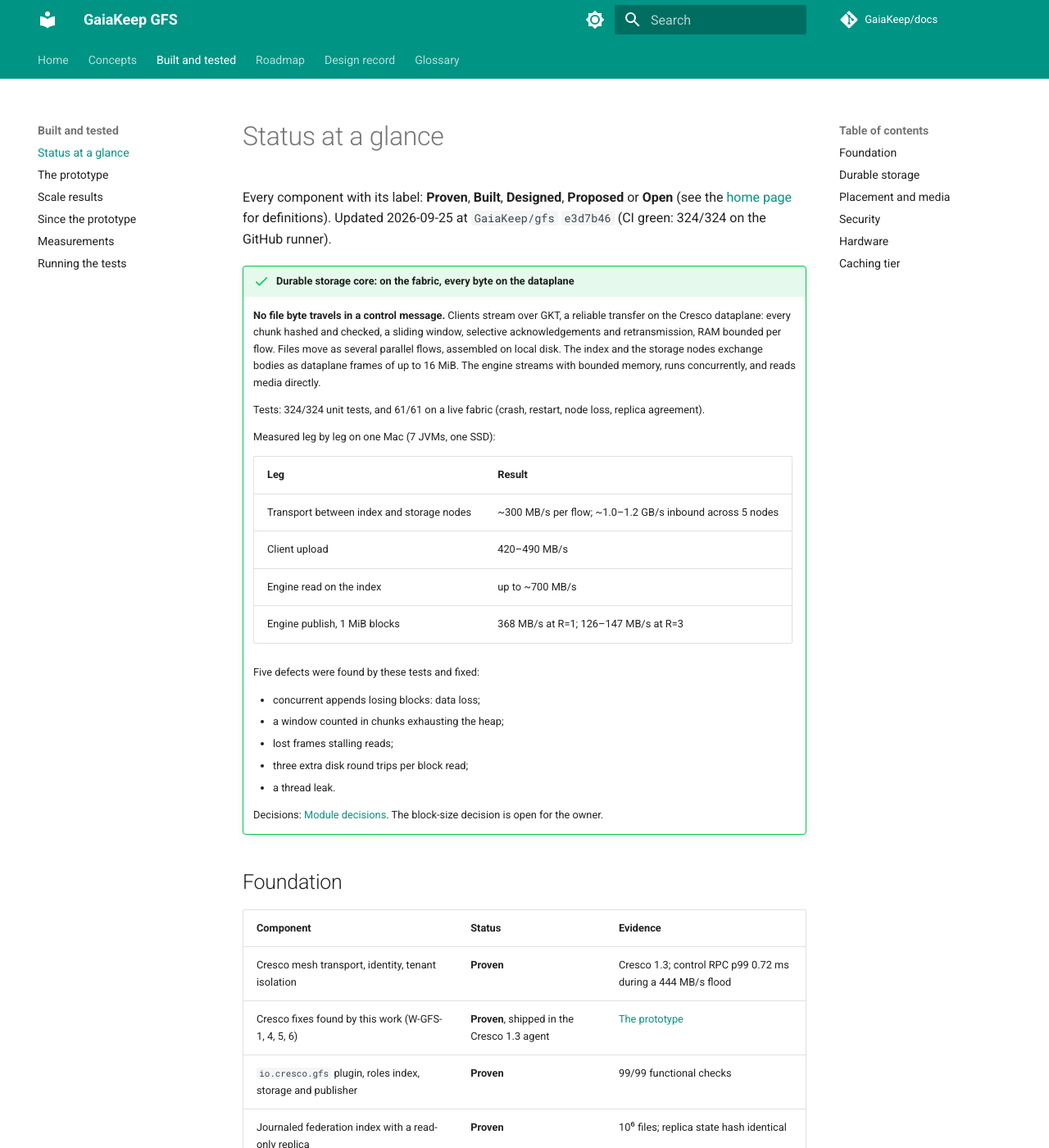
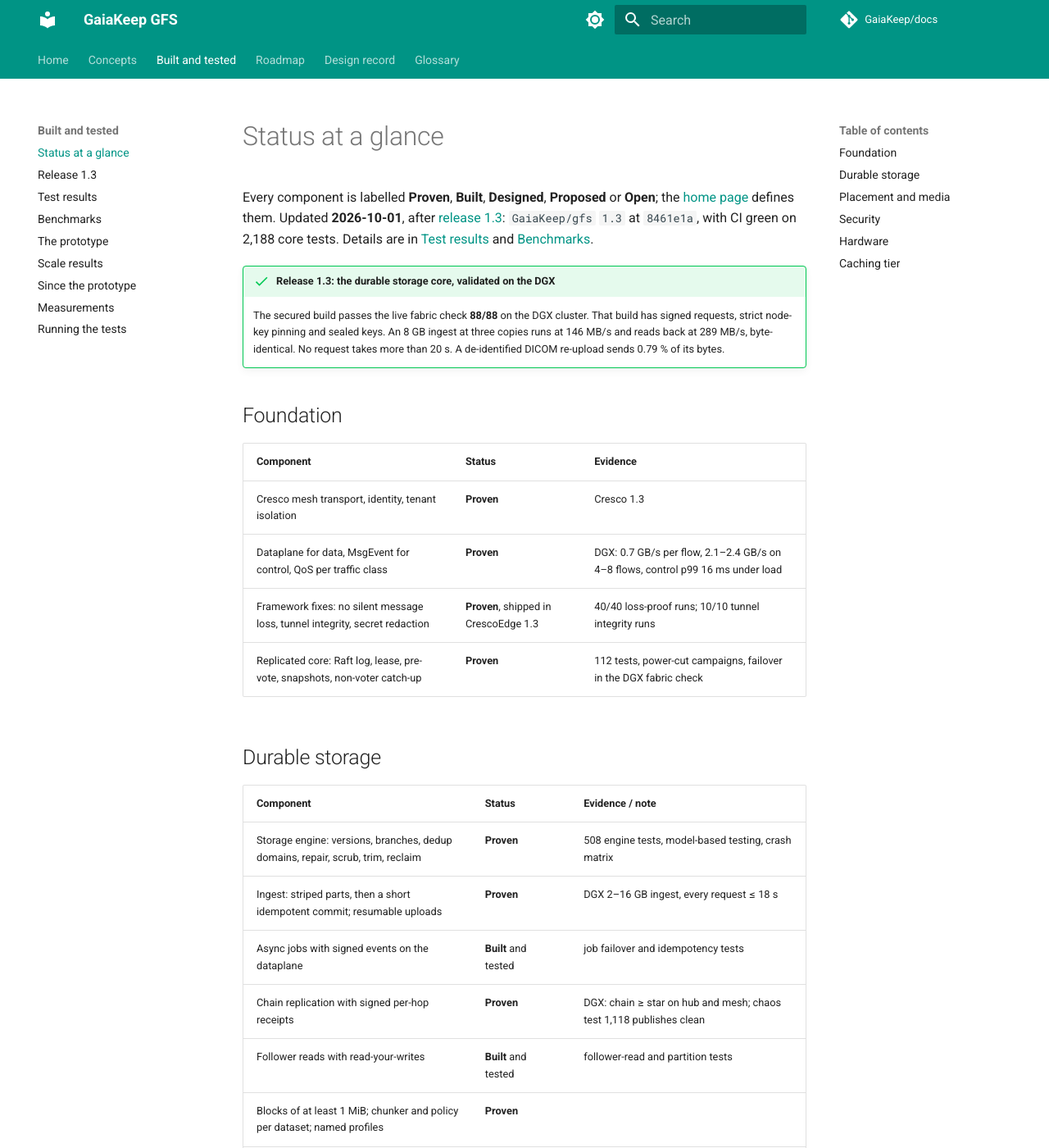
Before and after one commit to GaiaKeep/docs, an MkDocs documentation site: the page built from docs/built/status.md, in a window 1280 px wide and 1400 px high. Shown: the whole window at 82% size. Built offline with MkDocs 1.6.1 and Material for MkDocs 9.7.7, drawn with Linux system fonts in a browser that asks for light colours; comment, search, counter and statistics services are not loaded; some of the changed text lies outside the part shown.

Commit message:
Release 1.3 status: release notes, test results (CI 2,188 tests by area, campaigns, framework validation), benchmarks (DGX transport, ingest, replication, dedup, pack, tape, WAN); status, home, remaining work and harnesses updated
Co-Authored-By: Claude Opus 5.5 <noreply@anthropic.com>

```diff
--- a/docs/built/status.md
+++ b/docs/built/status.md
@@ -1,104 +1,71 @@
 # Status at a glance
 
-Every component with its label: **Proven**, **Built**, **Designed**, **Proposed** or **Open**
-(see the [home page](../index.md) for definitions). Updated 2026-09-25 at `GaiaKeep/gfs` `e3d7b46` (CI green: 324/324 on the GitHub runner).
+Every component is labelled **Proven**, **Built**, **Designed**, **Proposed** or **Open**; the
+[home page](../index.md) defines them. Updated **2026-10-01**, after [release 1.3](release-1-3.md):
+`GaiaKeep/gfs` `1.3` at `8461e1a`, with CI green on 2,188 core tests. Details are in
+[Test results](tests.md) and [Benchmarks](benchmarks.md).
 
-!!! success "Durable storage core: on the fabric, every byte on the dataplane"
-    **No file byte travels in a control message.** Clients stream over GKT, a reliable transfer on the
-    Cresco dataplane: every chunk hashed and checked, a sliding window, selective acknowledgements and
-    retransmission, RAM bounded per flow. Files move as several parallel flows, assembled on local disk.
-    The index and the storage nodes exchange bodies as dataplane frames of up to 16 MiB. The engine
-    streams with bounded memory, runs concurrently, and reads media directly.
-
-    Tests: 324/324 unit tests, and 61/61 on a live fabric (crash, restart, node loss, replica agreement).
-
-    Measured leg by leg on one Mac (7 JVMs, one SSD):
-
-    | Leg | Result |
-    |---|---|
-    | Transport between index and storage nodes | ~300 MB/s per flow; ~1.0–1.2 GB/s inbound across 5 nodes |
-    | Client upload | 420–490 MB/s |
-    | Engine read on the index | up to ~700 MB/s |
-    | Engine publish, 1 MiB blocks | 368 MB/s at R=1; 126–147 MB/s at R=3 |
-
-    Five defects were found by these tests and fixed:
-
-    - concurrent appends losing blocks: data loss;
-    - a window counted in chunks exhausting the heap;
-    - lost frames stalling reads;
-    - three extra disk round trips per block read;
-    - a thread leak.
-
-    Decisions: [Module decisions](../design/MODULE-DECISIONS.md). The block-size decision is open for the owner.
+!!! success "Release 1.3: the durable storage core, validated on the DGX"
+    The secured build passes the live fabric check **88/88** on the DGX cluster. That build has
+    signed requests, strict node-key pinning and sealed keys. An 8 GB ingest at three copies runs at
+    146 MB/s and reads back at 289 MB/s, byte-identical. No request takes more than 20 s. A
+    de-identified DICOM re-upload sends 0.79 % of its bytes.
 
 ## Foundation
 
 | Component | Status | Evidence |
 |---|---|---|
-| Cresco mesh transport, identity, tenant isolation | **Proven** | Cresco 1.3; control RPC p99 0.72 ms during a 444 MB/s flood |
-| Cresco fixes found by this work (W-GFS-1, 4, 5, 6) | **Proven**, shipped in the Cresco 1.3 agent | [The prototype](prototype.md) |
-| `io.cresco.gfs` plugin, roles index, storage and publisher | **Proven** | 99/99 functional checks |
-| Journaled federation index with a read-only replica | **Proven** | 10⁶ files; replica state hash identical |
-| Publication by delta, including deletes | **Proven** | E3 |
-| Projects, owners, delegates, members; grants enforced at the origin | **Proven** | E4, E5 |
-| Monitoring: dashboard Storage tab, pushed state beacon | **Proven** | D1 |
+| Cresco mesh transport, identity, tenant isolation | **Proven** | Cresco 1.3 |
+| Dataplane for data, MsgEvent for control, QoS per traffic class | **Proven** | DGX: 0.7 GB/s per flow, 2.1–2.4 GB/s on 4–8 flows, control p99 16 ms under load |
+| Framework fixes: no silent message loss, tunnel integrity, secret redaction | **Proven**, shipped in CrescoEdge 1.3 | 40/40 loss-proof runs; 10/10 tunnel integrity runs |
+| Replicated core: Raft log, lease, pre-vote, snapshots, non-voter catch-up | **Proven** | 112 tests, power-cut campaigns, failover in the DGX fabric check |
 
 ## Durable storage
 
 | Component | Status | Evidence / note |
 |---|---|---|
-| Encrypt-then-erasure-code across sites, blind holders, keyless repair, scrub | **Proven** (prototype shape) | E6–E8, storm tests |
-| Shamir t-of-n site-key custody with an approver quorum | **Proven** | E9 |
-| Reciprocity ledger (entitlement follows contribution) | **Proven** | E10 |
-| Real fsync durability barrier in the block store | **Built** | `dd6328a`; measured cost |
-| Replication with repair, scrub, trim and failure-domain placement | **Proven** on the fabric | 180-cell matrix; live: node killed, reads survive, repair restores |
+| Storage engine: versions, branches, dedup domains, repair, scrub, trim, reclaim | **Proven** | 508 engine tests, model-based testing, crash matrix |
+| Ingest: striped parts, then a short idempotent commit; resumable uploads | **Proven** | DGX 2–16 GB ingest, every request ≤ 18 s |
+| Async jobs with signed events on the dataplane | **Built** and tested | job failover and idempotency tests |
+| Chain replication with signed per-hop receipts | **Proven** | DGX: chain ≥ star on hub and mesh; chaos test 1,118 publishes clean |
+| Follower reads with read-your-writes | **Built** and tested | follower-read and partition tests |
+| Blocks of at least 1 MiB; chunker and policy per dataset; named profiles | **Proven** | |
+| Format-aware dedup (DICOM, NIfTI, TIFF) with client-side have-check | **Proven** | real data on the DGX: 0.79 % of bytes sent on re-upload |
+| Pack containers on storage nodes | **Built** and measured | 8× publish, sub-second start-up at 10⁶ extents; 1,500-round power-cut campaign |
+| Lifecycle: forget, prune, destroy, retention, legal hold | **Built** and tested | 70 lifecycle tests |
 | Erasure coding reached by repack | **Designed** | |
-| Versions, runs, branches, extracts, citations | **Proven**: commits journaled and replicated through the index | JournalReplayTest; live F3, F5, F8 |
-| Derivations | **Designed** | |
-| Tenant / collection / deduplication domain model, grants | **Built** | PolicyEngineTest (every rule), engine owner cases |
-| Per-block hashing and domain-dependent block identity and keys | **Built** | BlockCodecTest; oracle rule holds end to end |
-| Chunkers: fixed, content-defined, keyed content-defined | **Built** and measured | content-defined 64 KiB recommended (D-C1-1) |
 
 ## Placement and media
 
 | Component | Status | Evidence / note |
 |---|---|---|
-| `ExtentBinding` interface and filesystem binding | **Built** | BindingTest 23/23 |
-| New engine does all I/O through the interface | **Built** | the prototype's live plugin path still calls the store directly |
-| Placement from measured write rate | **Built**, on the live placement path | `2842891`; wire-contract lint |
-| Fail-closed durability barrier in placement | **Built**, on the live placement path | `fc5d81b`; BarrierTest 13/13 |
-| Retention floors and refusing `reclaim` | **Built** | `a3b7d0f` |
-| Properties with a recorded basis; media labels banned from placement | **Proposed** | A1, A2 |
-| Tape plant simulator and mount scheduler | **Built** | `SimPlant`, `PlantScheduler` |
-| Media-life admission rule | **Built** | `a3b7d0f` |
-| Raw SCSI tape binding (`st`/`sg`) | **Designed** | Bareos removed |
-| Independent on-media reference reader | **Designed**; blocking before media | |
-| RAM binding (`MemBinding`) | **Built**, contract-tested | |
-| Raw NVMe and raw disk bindings | **Designed** | |
+| Placement from measured write rate; fail-closed durability barrier | **Built**, on the live path | |
+| Tape software path: deferred reads with tickets, archive, stage, verify | **Built** and tested on simulated drives | simulator and mhVTL virtual drives, end to end through the core |
+| Raw SCSI tape on a real drive | **Designed** | needs hardware |
+| Mount cycle measured on a real drive | **Open**, blocking before media | |
 
 ## Security
 
 | Component | Status | Evidence / note |
 |---|---|---|
-| Counter discipline for per-object keys (`SegmentCipher`) | **Built**, used by NONE-mode objects (`BlockCodec.NoneObject`) | IvDiscipline 14/14 |
-| Confirmation-oracle lint | **Built** | OracleLint, both controls |
-| Live encode path key/IV use | **Verified safe** | fresh key per encode, stripe counter |
-| Site key wrap: random IV, no rotation | **Known issue**, minor | Fix proposed |
-| Metadata key (`K_meta`) IV discipline | **Open**, blocking before media | To be redone under the dedup model |
+| Signed requests (ECDSA P-384), tenant-scoped roles, tamper-evident audit | **Proven** | DGX fabric check, all requests signed |
+| Key custody: file, environment, PKCS#11; master-key rotation window | **Built** and tested | 86 key-custody tests |
+| Signed, encrypted storage-node traffic; pinned node keys; term fencing | **Proven** | DGX with strict pinning |
+| Client transfer key exchange bound to the request | **Proven** | conformance in Java and Python |
+| Metadata encryption: sealed partitions, keyed ids, sealed snapshots | **Built** and tested | |
+| Adversarial reviews of the merged code | Done twice | every finding reproduced, fixed and regression-tested |
 
 ## Hardware
 
 | Item | Status |
 |---|---|
 | Tape library: Spectra Stack first, Cube later | **Decided** (owner) |
-| LTO-10 LA or PA media | **Proposed**: PA, subject to WORM availability and price |
 | Sites: three, 3-way replication | **Decided** (owner, sites chosen later) |
-| Per-site host (1U, NVMe spool, HBA) | **Proposed** |
-| Mount cycle measured on a real drive | **Open**, blocking before media |
+| WAN hosts: BBR congestion control | **Recommended** (measured: 37 vs 0.5 MB/s at 1 % loss) |
+| LTO-10 media, per-site hosts | **Proposed** |
 
 ## Caching tier
 
 | Item | Status |
 |---|---|
-| filerepo as the local cache and publisher of new versions | **Decided** (owner); basic materialisation **Built** on filerepo branch `phase0-crypto-baseline` |
 | Advanced caching tier | **Designed**, deliberately **after** durable storage; see [The caching tier](../roadmap/caching-tier.md) |
--- a/mkdocs.yml
+++ b/mkdocs.yml
@@ -59,6 +59,9 @@ nav:
       - panAtlas: concepts/panatlas.md
   - Built and tested:
       - Status at a glance: built/status.md
+      - "Release 1.3": built/release-1-3.md
+      - Test results: built/tests.md
+      - Benchmarks: built/benchmarks.md
       - The prototype: built/prototype.md
       - Scale results: built/scale.md
       - Since the prototype: built/since-prototype.md
```
Also changed, not shown: docs/built/benchmarks.md (added, +174 -0 lines), docs/built/harnesses.md (+13 -0 lines), docs/built/measurements.md (+4 -0 lines), docs/built/release-1-3.md (added, +104 -0 lines), docs/built/tests.md (added, +74 -0 lines), docs/index.md (+17 -11 lines), docs/roadmap/remaining.md (+28 -27 lines).
